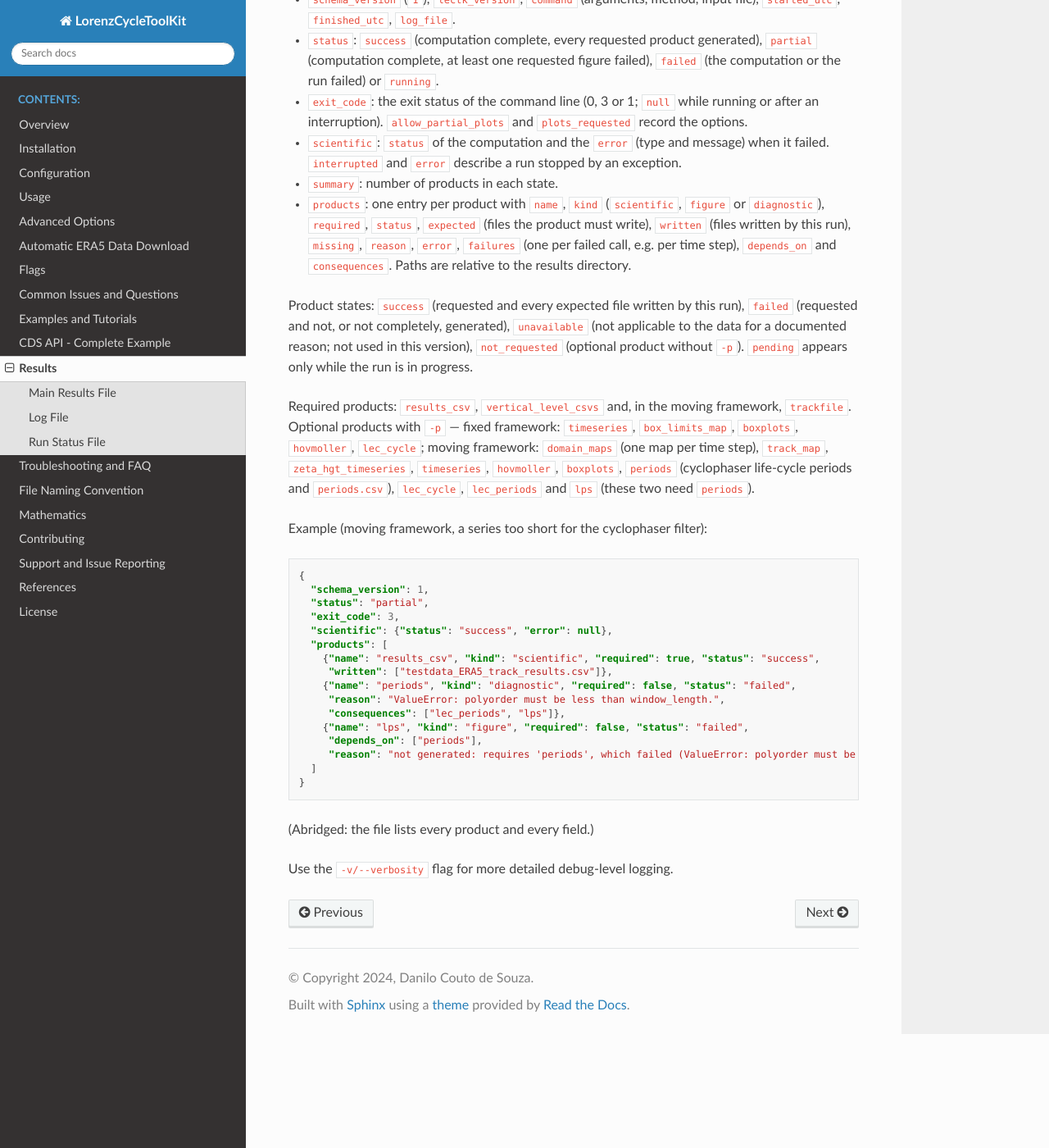
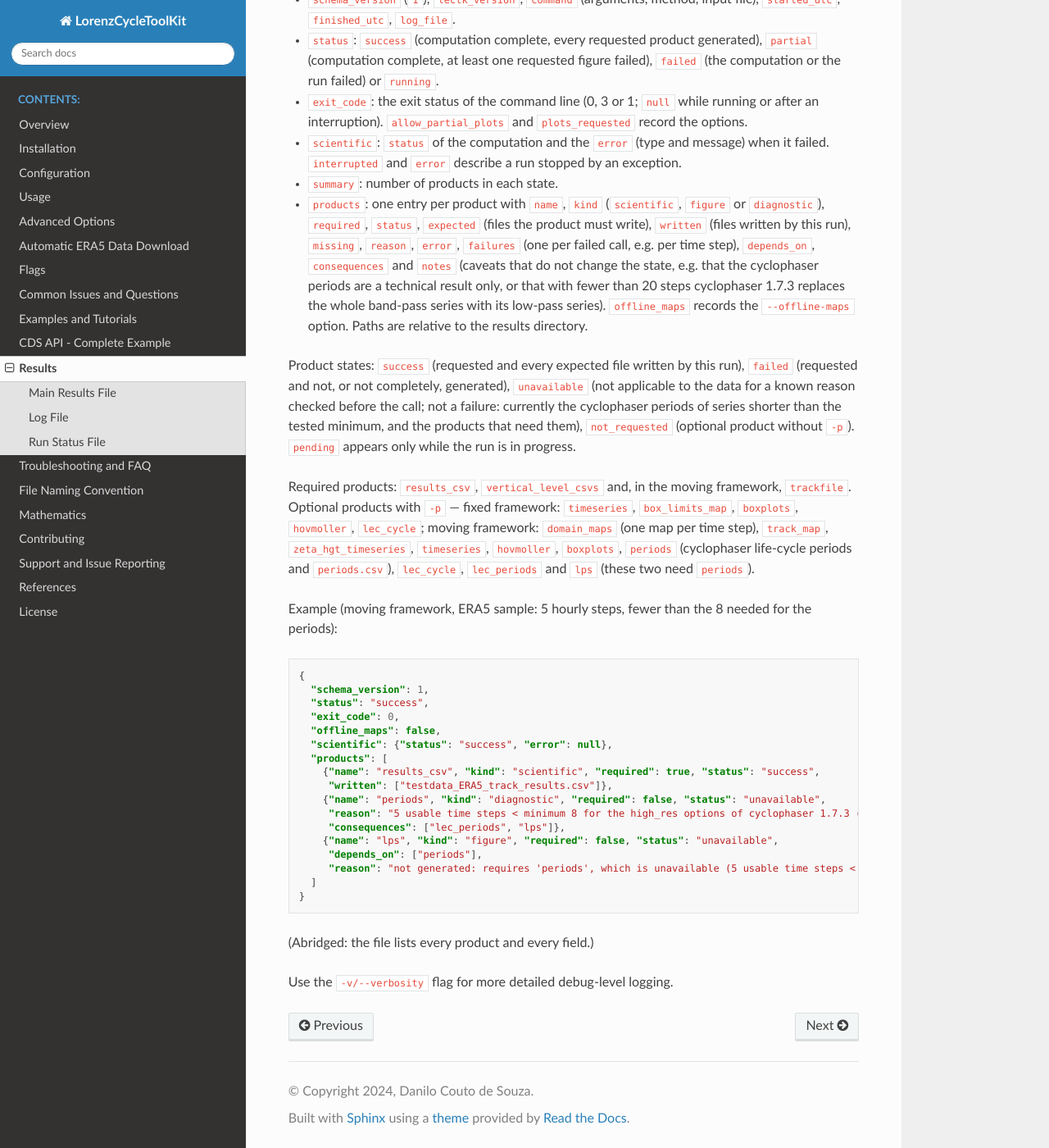
Before and after one commit to daniloceano/LorenzCycleToolkit, a Sphinx documentation site: the page built from docs/source/results.rst, in a window 1280 px wide and 1400 px high, scrolled down 3559 px. Shown: the whole window at 82% size. Built offline with Sphinx 7.4.7 and the Read the Docs theme 3.1.0, drawn with Linux system fonts in a browser that asks for light colours.

Commit message:
E0-06, offline maps: document unavailable periods and --offline-maps
Usage: the --offline-maps option and the "unavailable" state with the
tested limits of cyclophaser 1.7.3 and the compatibility error.
Results: notes and offline_maps fields; example for the ERA5 sample.
Troubleshooting: unavailable periods, compatibility error, offline maps.
CHANGELOG entries.

Co-Authored-By: Claude Opus 5.5 <noreply@anthropic.com>

```diff
--- a/docs/source/results.rst
+++ b/docs/source/results.rst
@@ -143,30 +143,31 @@ Run Status File
 - ``exit_code``: the exit status of the command line (0, 3 or 1; ``null`` while running or after an interruption). ``allow_partial_plots`` and ``plots_requested`` record the options.
 - ``scientific``: ``status`` of the computation and the ``error`` (type and message) when it failed. ``interrupted`` and ``error`` describe a run stopped by an exception.
 - ``summary``: number of products in each state.
-- ``products``: one entry per product with ``name``, ``kind`` (``scientific``, ``figure`` or ``diagnostic``), ``required``, ``status``, ``expected`` (files the product must write), ``written`` (files written by this run), ``missing``, ``reason``, ``error``, ``failures`` (one per failed call, e.g. per time step), ``depends_on`` and ``consequences``. Paths are relative to the results directory.
+- ``products``: one entry per product with ``name``, ``kind`` (``scientific``, ``figure`` or ``diagnostic``), ``required``, ``status``, ``expected`` (files the product must write), ``written`` (files written by this run), ``missing``, ``reason``, ``error``, ``failures`` (one per failed call, e.g. per time step), ``depends_on``, ``consequences`` and ``notes`` (caveats that do not change the state, e.g. that the cyclophaser periods are a technical result only, or that with fewer than 20 steps cyclophaser 1.7.3 replaces the whole band-pass series with its low-pass series). ``offline_maps`` records the ``--offline-maps`` option. Paths are relative to the results directory.
 
-Product states: ``success`` (requested and every expected file written by this run), ``failed`` (requested and not, or not completely, generated), ``unavailable`` (not applicable to the data for a documented reason; not used in this version), ``not_requested`` (optional product without ``-p``). ``pending`` appears only while the run is in progress.
+Product states: ``success`` (requested and every expected file written by this run), ``failed`` (requested and not, or not completely, generated), ``unavailable`` (not applicable to the data for a known reason checked before the call; not a failure: currently the cyclophaser periods of series shorter than the tested minimum, and the products that need them), ``not_requested`` (optional product without ``-p``). ``pending`` appears only while the run is in progress.
 
 Required products: ``results_csv``, ``vertical_level_csvs`` and, in the moving framework, ``trackfile``. Optional products with ``-p`` — fixed framework: ``timeseries``, ``box_limits_map``, ``boxplots``, ``hovmoller``, ``lec_cycle``; moving framework: ``domain_maps`` (one map per time step), ``track_map``, ``zeta_hgt_timeseries``, ``timeseries``, ``hovmoller``, ``boxplots``, ``periods`` (cyclophaser life-cycle periods and ``periods.csv``), ``lec_cycle``, ``lec_periods`` and ``lps`` (these two need ``periods``).
 
-Example (moving framework, a series too short for the cyclophaser filter):
+Example (moving framework, ERA5 sample: 5 hourly steps, fewer than the 8 needed for the periods):
 
 .. code-block:: json
 
    {
      "schema_version": 1,
-     "status": "partial",
-     "exit_code": 3,
+     "status": "success",
+     "exit_code": 0,
+     "offline_maps": false,
      "scientific": {"status": "success", "error": null},
      "products": [
        {"name": "results_csv", "kind": "scientific", "required": true, "status": "success",
         "written": ["testdata_ERA5_track_results.csv"]},
-       {"name": "periods", "kind": "diagnostic", "required": false, "status": "failed",
-        "reason": "ValueError: polyorder must be less than window_length.",
+       {"name": "periods", "kind": "diagnostic", "required": false, "status": "unavailable",
+        "reason": "5 usable time steps < minimum 8 for the high_res options of cyclophaser 1.7.3 (Savitzky-Golay window not larger than the polynomial order); cyclophaser not called",
         "consequences": ["lec_periods", "lps"]},
-       {"name": "lps", "kind": "figure", "required": false, "status": "failed",
+       {"name": "lps", "kind": "figure", "required": false, "status": "unavailable",
         "depends_on": ["periods"],
-        "reason": "not generated: requires 'periods', which failed (ValueError: polyorder must be less than window_length.)"}
+        "reason": "not generated: requires 'periods', which is unavailable (5 usable time steps < minimum 8 ...)"}
      ]
    }
 
--- a/docs/source/usage.rst
+++ b/docs/source/usage.rst
@@ -359,6 +359,7 @@ Flags
 - `-m`, `--mpas`: Specify this flag if working with MPAS-A data processed with MPAS-BR routines.
 - `-p`, `--plots`: Generate plots.
 - `--allow-partial-plots`: Exit with status 0 when the computation is complete but some requested figures could not be generated (default: exit status 3). The run is still reported as ``partial`` in ``run_status.json`` and in the log. See `Exit Status`_.
+- `--offline-maps`: Draw maps from local Natural Earth data only (``CARTOPY_DATA_DIR`` or Cartopy's data directory) and never download them. A map whose data are missing is reported as failed (partial output); the computation is unaffected. Without this option Cartopy downloads missing Natural Earth files as usual.
 - `-v`, `--verbosity`: Enable debug logging for detailed output.
 - `--cdsapi`: Automatically download ERA5 data from CDS API based on track file (experimental).
 - `--time-resolution`: Temporal resolution in hours for CDS API downloads (default: 3). Recommended values: 3, 6, or 12 hours to avoid exceeding API cost limits.
@@ -376,6 +377,8 @@ Every run writes ``run_status.json`` in its results directory (see :doc:`results
 - **3** — the computation is complete and the CSV results are written, but at least one requested figure could not be generated (``partial``). The log ends with "Analysis complete with PARTIAL output" and names the figures; ``run_status.json`` gives the cause of each failure. With ``--allow-partial-plots`` the exit status is **0**, but the run is still ``partial`` and the warning is still written.
 - **1** — the computation failed. The error and its traceback are shown as before, and ``run_status.json`` records the run as ``failed``. An error of the computation is never reported as partial output.
 - **2** — invalid command-line arguments (usage message; no results directory and no status file are created).
+
+A product that does not apply to the data is reported as ``unavailable``, which is not a failure (exit status 0). This is the case of the cyclophaser life-cycle periods (and of the Lorenz cycle diagrams of the periods and the Lorenz Phase Space, which need them) when the series has fewer usable time steps than cyclophaser 1.7.3 accepts with the options used by the toolkit: 8 for high-resolution data (grid spacing below 2°) or vorticity taken from the track file, 3 otherwise. These limits are technical; they do not establish that the phases found for longer series are physically meaningful. With another cyclophaser version, other options or a time step other than 1, 3 or 6 hours the limits are not known: the periods are reported as failed with a ``CyclophaserCompatibilityError`` and cyclophaser is not called.
 
 Figures are optional products: a figure failure never stops the computation, and the remaining figures are still attempted. In the moving framework, a map that cannot be drawn at a time step (for instance because Natural Earth data are unavailable offline) is reported and the energetics of that step are still computed. The messages "🎉 Analysis complete!" and "🎉 All plots generated successfully!" are written only when every requested product was generated.
 
```
Also changed, not shown: CHANGELOG.md (+14 -2 lines), docs/source/troubleshooting.rst (+12 -5 lines).
